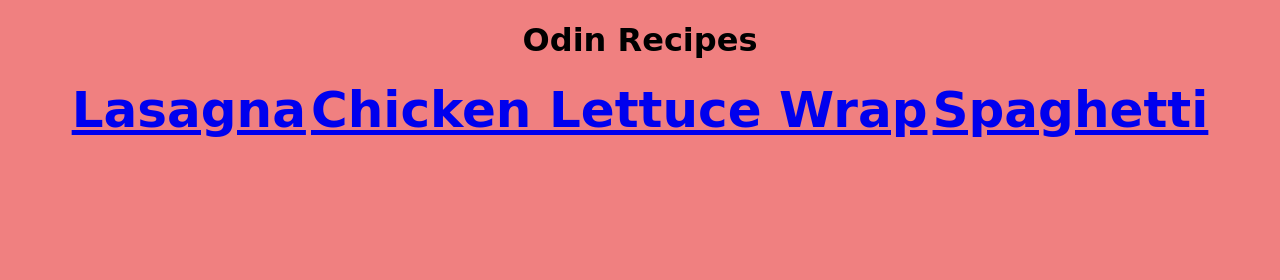
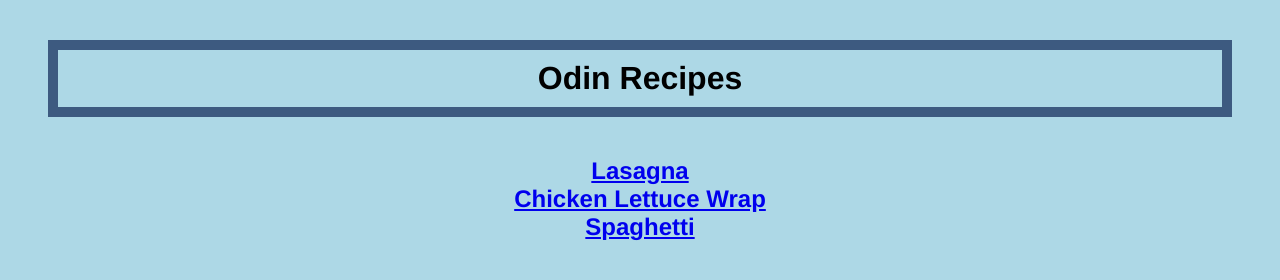
Before and after one commit to zcross13/odin-recipes, a plain HTML site: page index.html in a window 1280 px wide. Drawn offline with Linux system fonts and the light colour scheme.

Commit message:
practicing-change to html structure

```diff
--- a/index.html
+++ b/index.html
@@ -10,9 +10,15 @@
 <body>
     <h1>Odin Recipes</h1>
     <div class="links">
-        <a class="link" href="recipes/lasagna.html">Lasagna</a>
-        <a class="link" href="recipes/chiken_lettuce_Wrap.html">Chicken Lettuce Wrap</a>
-        <a class="link" href="recipes/spaghetti.html">Spaghetti</a>
+        <div class="first">
+            <a class="link" href="recipes/lasagna.html">Lasagna</a>
+        </div>
+        <div class="second">
+            <a class="link" href="recipes/chiken_lettuce_Wrap.html">Chicken Lettuce Wrap</a>
+        </div>
+        <div class="third">
+            <a class="link" href="recipes/spaghetti.html">Spaghetti</a>
+        </div>
     </div>
 </body>
 
--- a/styles.css
+++ b/styles.css
@@ -1,9 +1,16 @@
+/* * {
+    outline: 2px solid red;
+} */
+
 body {
-    background-color: lightcoral;
-    font-family: 'Brush Script MT', cursive
+    background-color: lightblue;
+    font-family: 'Helvetica', sans-serif
 }
 
 h1 {
+    margin: 40px;
+    border: 10px solid #3d5a80;
+    padding: 10px;
     text-align: center;
 }
 
@@ -13,5 +20,5 @@ div {
 
 .links .link {
     font-weight: bold;
-    font-size: 50px;
+    font-size: 24px;
 }
```
